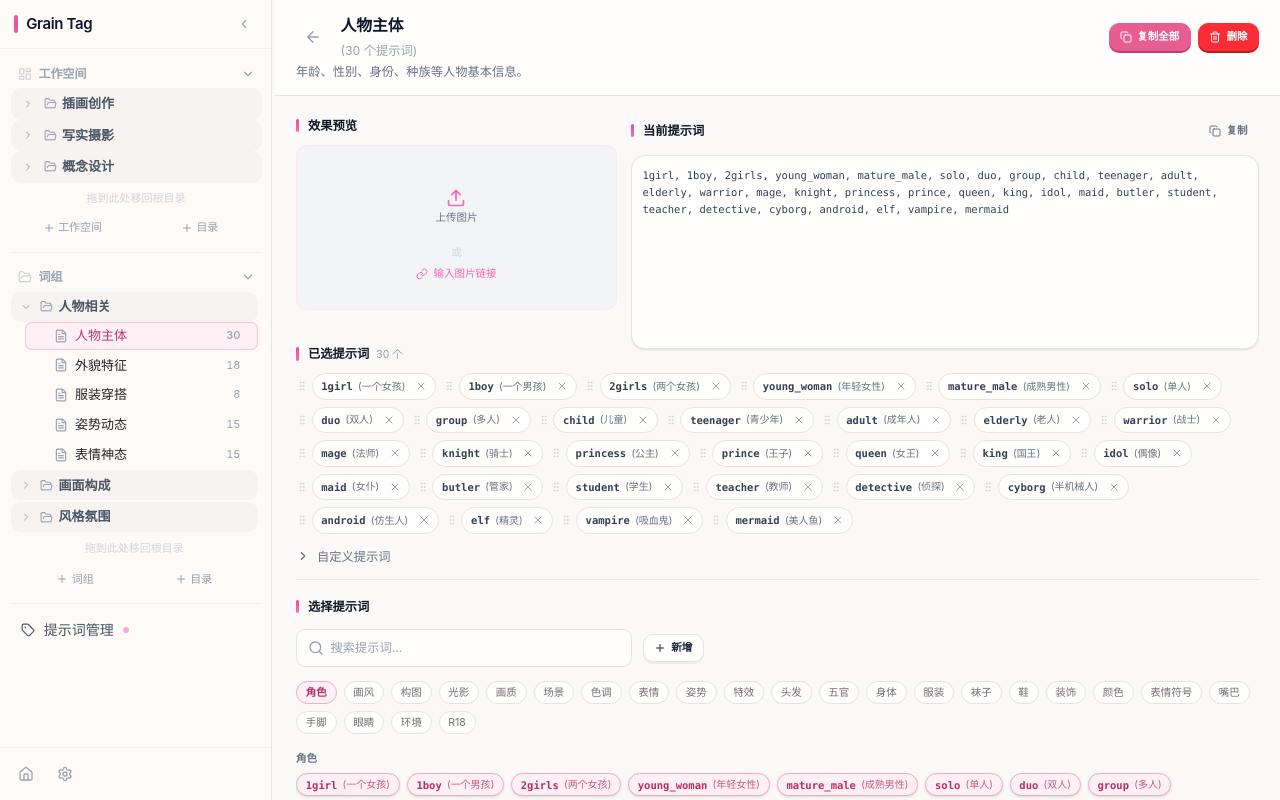
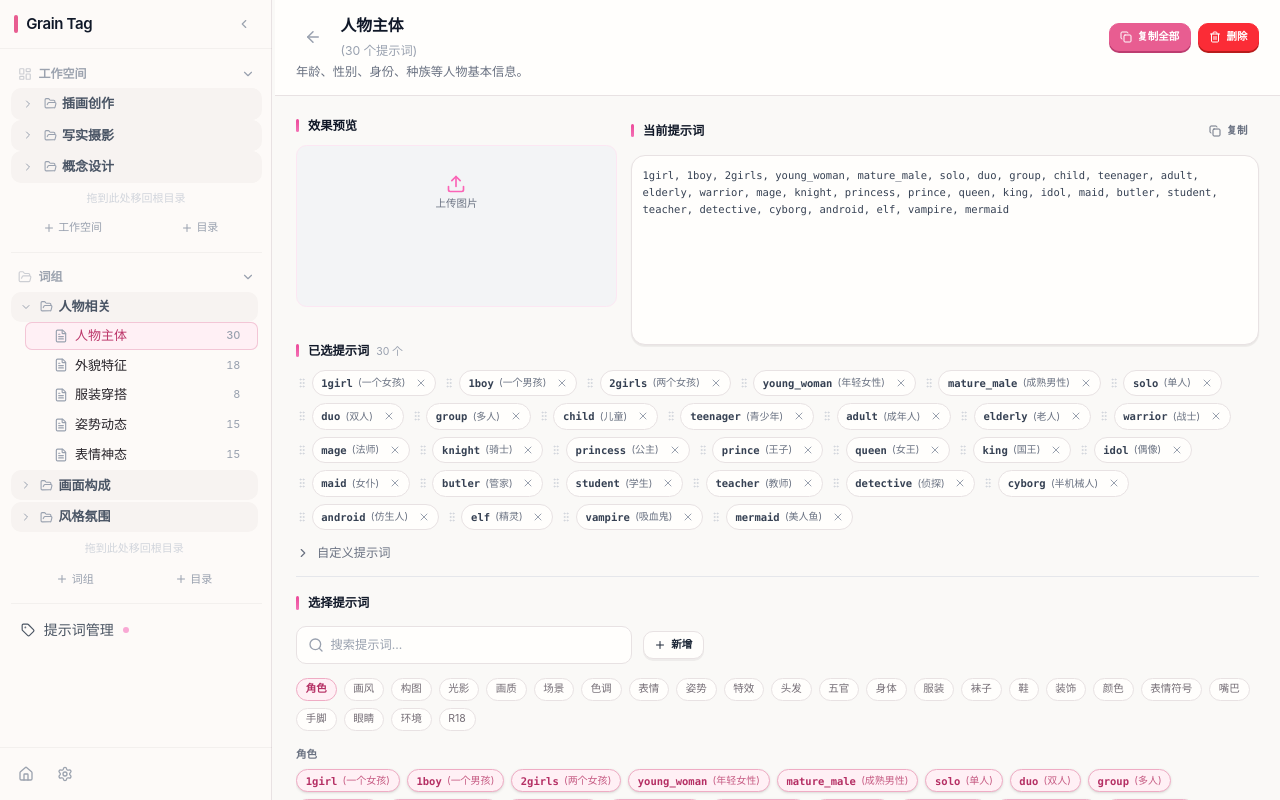
Before and after one commit to zntoast/grain, a React (Vite) app in the folder grain-react/: page /group/subject in a window 1280 px wide. Shown: the top 800 px of the page. Built offline with nearby package versions, Linux system fonts and the light colour scheme.

Commit message:
refactor: remove image URL input, keep only upload

```diff
--- a/grain-react/src/components/ImagePreview.tsx
+++ b/grain-react/src/components/ImagePreview.tsx
@@ -1,5 +1,5 @@
 import React, { useState, useRef, useEffect } from 'react';
-import { Upload, X, ZoomIn, Link } from 'lucide-react';
+import { Upload, X, ZoomIn } from 'lucide-react';
 import { saveImage, loadImage, deleteImage } from '../services/imageStorage';
 
 interface ImagePreviewProps {
@@ -10,8 +10,6 @@ interface ImagePreviewProps {
 export const ImagePreview: React.FC<ImagePreviewProps> = ({ imageUrl: initialUrl, onImageChange }) => {
   const [displayUrl, setDisplayUrl] = useState('');
   const [showModal, setShowModal] = useState(false);
-  const [showUrlInput, setShowUrlInput] = useState(false);
-  const [urlValue, setUrlValue] = useState('');
   const fileInputRef = useRef<HTMLInputElement>(null);
 
   useEffect(() => {
@@ -51,14 +49,6 @@ export const ImagePreview: React.FC<ImagePreviewProps> = ({ imageUrl: initialUrl
     onImageChange?.(id);
   };
 
-  const handleUrlSubmit = () => {
-    if (urlValue.trim()) {
-      onImageChange?.(urlValue.trim());
-      setShowUrlInput(false);
-      setUrlValue('');
-    }
-  };
-
   const handleRemove = async () => {
     if (initialUrl && initialUrl.startsWith('img_')) {
       await deleteImage(initialUrl);
@@ -96,47 +86,16 @@ export const ImagePreview: React.FC<ImagePreviewProps> = ({ imageUrl: initialUrl
               </button>
             </>
           ) : (
-            <div className="flex flex-col items-center justify-center gap-2 py-8">
             <button
               onClick={() => fileInputRef.current?.click()}
-                className="flex flex-col items-center gap-1 hover:bg-pink-50/50 transition-colors p-4 rounded-xl w-full"
+              className="flex flex-col items-center justify-center gap-1 py-8 w-full hover:bg-pink-50/50 transition-colors rounded-xl"
               aria-label="上传预览图"
             >
               <Upload size={20} className="text-pink-400" />
               <span className="text-xs text-gray-500">上传图片</span>
             </button>
-              <span className="text-xs text-gray-300">或</span>
-              <button
-                onClick={() => setShowUrlInput(true)}
-                className="flex items-center gap-1.5 text-xs text-pink-400 hover:text-pink-500"
-              >
-                <Link size={12} />
-                输入图片链接
-              </button>
-            </div>
           )}
         </div>
-
-        {showUrlInput && (
-          <div className="border-t border-pink-100 p-2 flex gap-2">
-            <input
-              type="text"
-              value={urlValue}
-              onChange={(e) => setUrlValue(e.target.value)}
-              placeholder="https://example.com/image.jpg"
-              className="flex-1 h-8 px-2 text-xs border border-gray-200 rounded-lg focus:outline-none focus:border-accent"
-              onKeyDown={(e) => { if (e.key === 'Enter') handleUrlSubmit(); }}
-              autoFocus
-            />
-            <button
-              onClick={handleUrlSubmit}
-              disabled={!urlValue.trim()}
-              className="h-8 px-3 text-xs font-medium text-white bg-accent rounded-lg hover:bg-[#d94d82] disabled:opacity-40"
-            >
-              确认
-            </button>
-          </div>
-        )}
 
         <input
           ref={fileInputRef}
```
Lines whose indentation alone changed are shown as unchanged.
